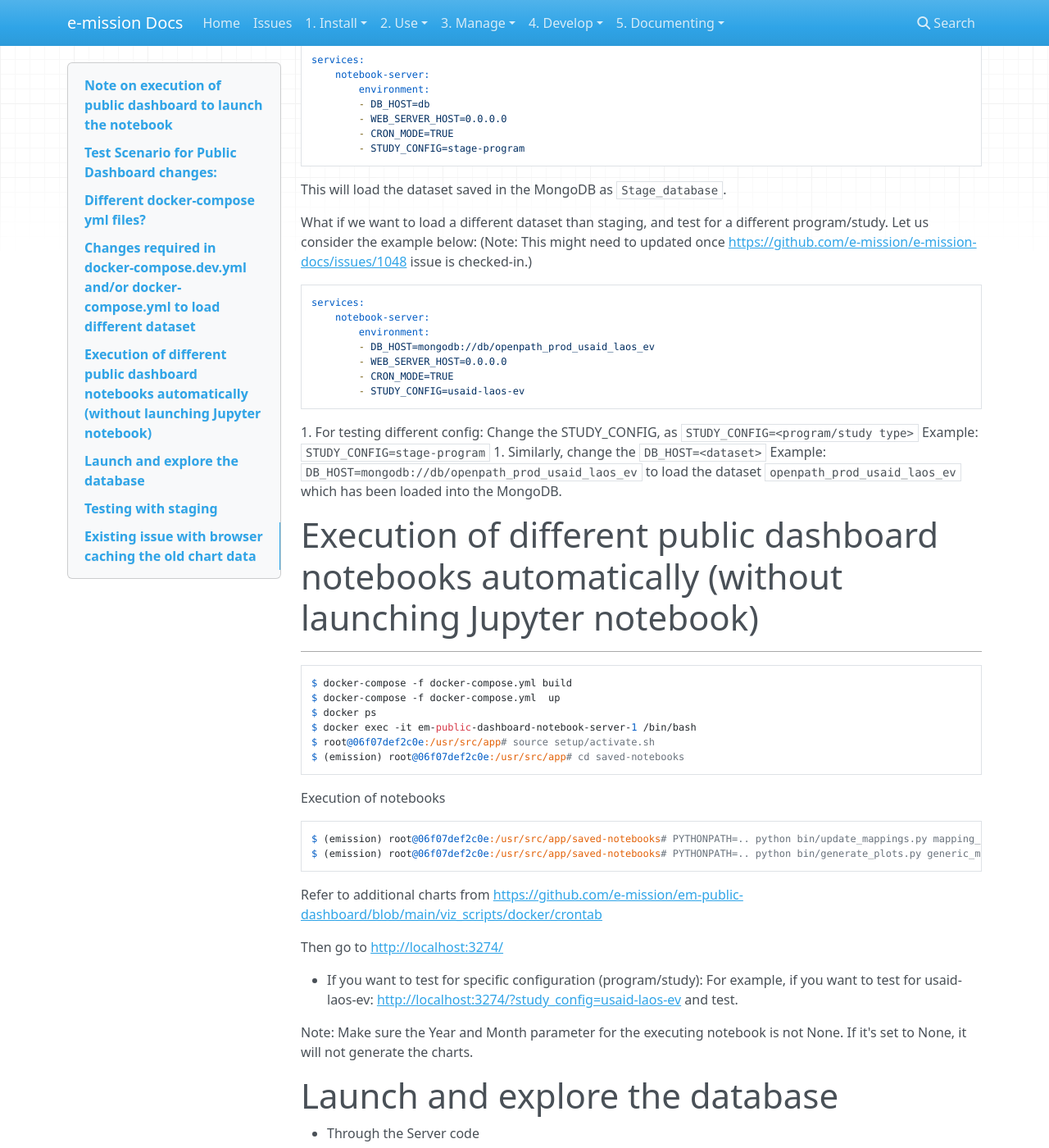
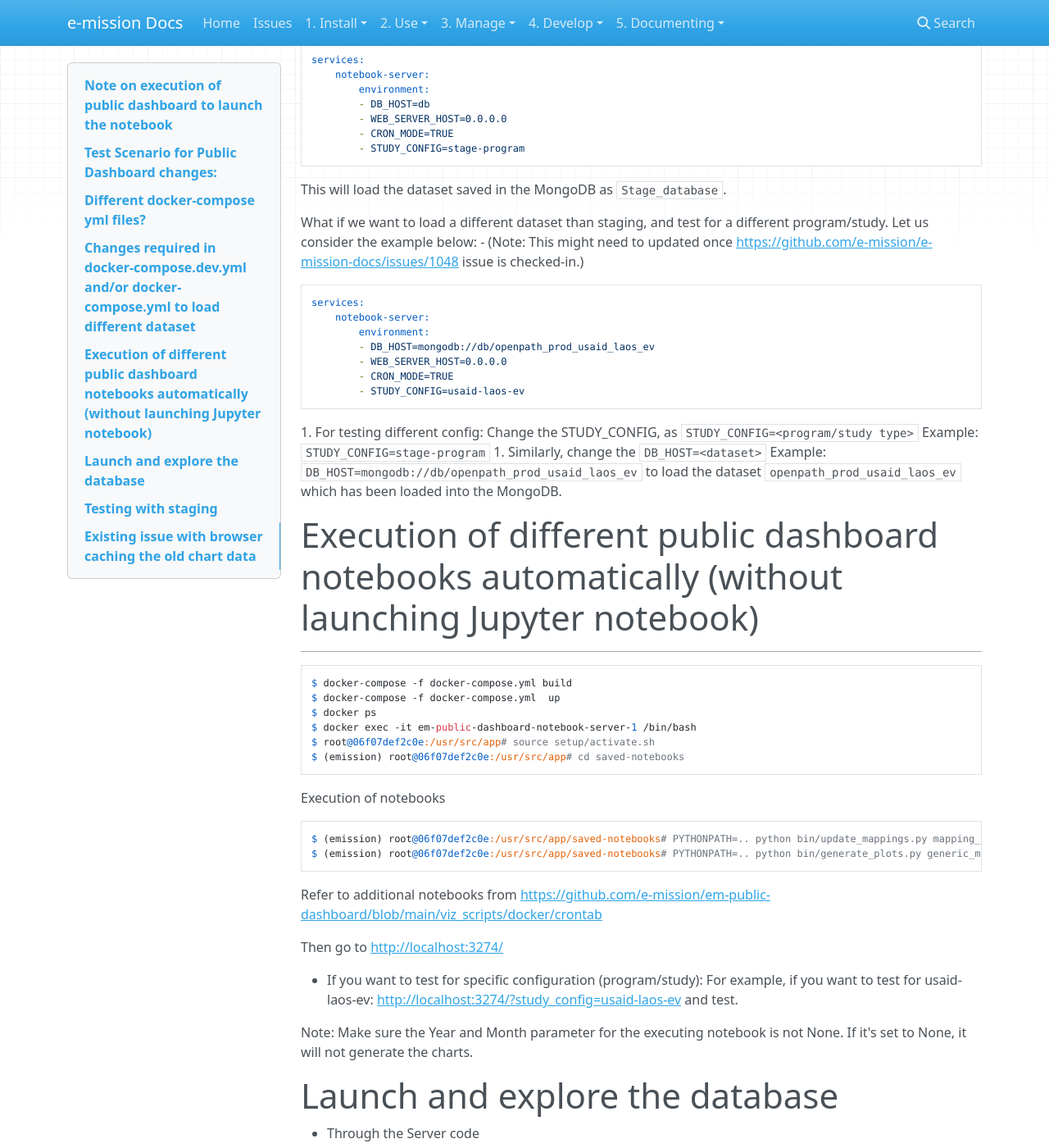
Before and after one commit to e-mission/e-mission-docs, an MkDocs documentation site: the page built from docs/dev/publicdashboard/Working_with_public_dashboard.md, in a window 1280 px wide and 1400 px high, scrolled down 1516 px. Shown: the whole window at 82% size. Built offline with MkDocs 1.6.1, drawn with Linux system fonts in a browser that asks for light colours; nearby versions of some CDN libraries.

Commit message:
Update from charts to notebooks to reference from crontab.

````diff
--- a/docs/dev/publicdashboard/Working_with_public_dashboard.md
+++ b/docs/dev/publicdashboard/Working_with_public_dashboard.md
@@ -71,7 +71,7 @@
 
 What if we want to load a different dataset than staging, and test for a different program/study.
 Let us consider the example below:
-(Note: This might need to updated once https://github.com/e-mission/e-mission-docs/issues/1048 issue is checked-in.)
+- (Note: This might need to updated once https://github.com/e-mission/e-mission-docs/issues/1048 issue is checked-in.)
 ```
 services:
     notebook-server:
@@ -105,7 +105,7 @@
 $ (emission) root@06f07def2c0e:/usr/src/app/saved-notebooks# PYTHONPATH=.. python bin/update_mappings.py mapping_dictionaries.ipynb
 $ (emission) root@06f07def2c0e:/usr/src/app/saved-notebooks# PYTHONPATH=.. python bin/generate_plots.py generic_metrics.ipynb default
 ```
-Refer to additional charts from https://github.com/e-mission/em-public-dashboard/blob/main/viz_scripts/docker/crontab
+Refer to additional notebooks from https://github.com/e-mission/em-public-dashboard/blob/main/viz_scripts/docker/crontab
 
 Then go to http://localhost:3274/
 
````
